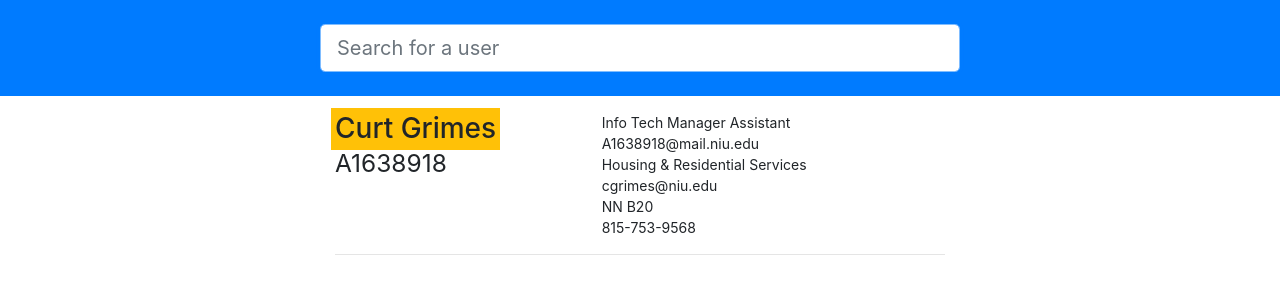
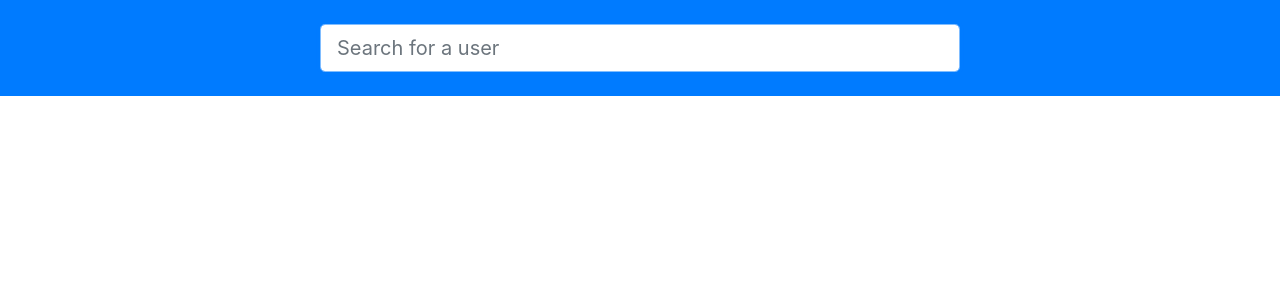
Before and after one commit to curtgrimes/powershell-aduser-web, a Nuxt app: page / in a window 1280 px wide. Shown: the top 300 px of the page. Built offline with nearby package versions, Linux system fonts and the light colour scheme.

Commit message:
Remove default values from testing

```diff
--- a/pages/index.vue
+++ b/pages/index.vue
@@ -81,20 +81,9 @@ export default {
   data() {
     return {
       searchQuery: null,
-      focusedElementRef: '0-name',
-      showCopiedTooltip: true,
-      results: [
-        {
-          id: 'A1638918',
-          title: 'Info Tech Manager Assistant',
-          email: 'A1638918@mail.niu.edu',
-          department: 'Housing & Residential Services',
-          emailAlias: 'cgrimes@niu.edu',
-          location: 'NN B20',
-          name: 'Curt Grimes',
-          phone: '815-753-9568'
-        }
-      ]
+      focusedElementRef: null,
+      showCopiedTooltip: false,
+      results: []
     }
   },
 
```
